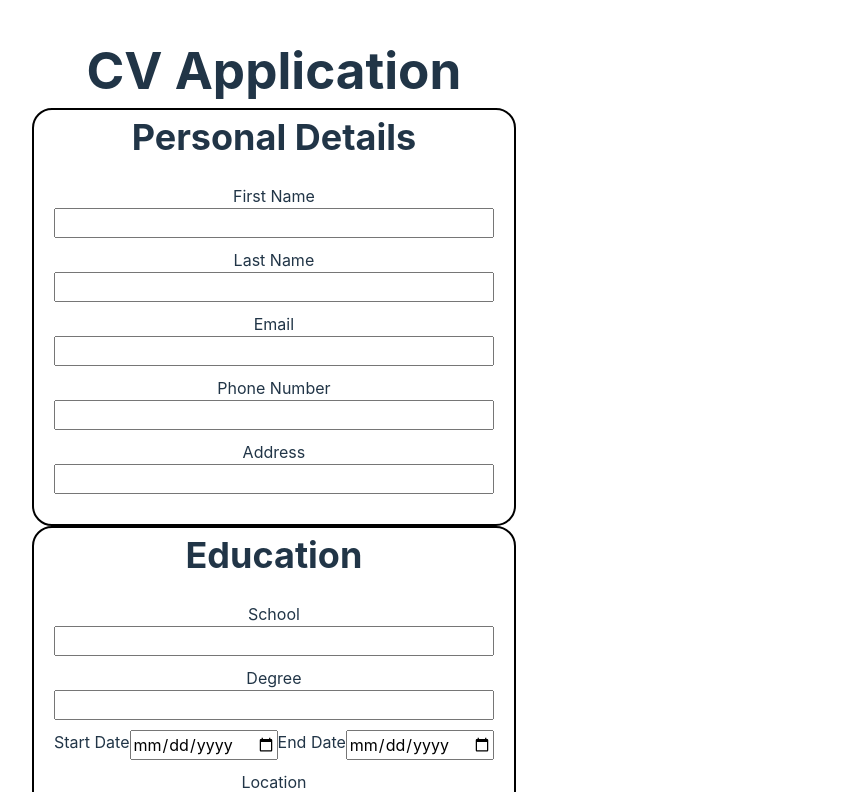
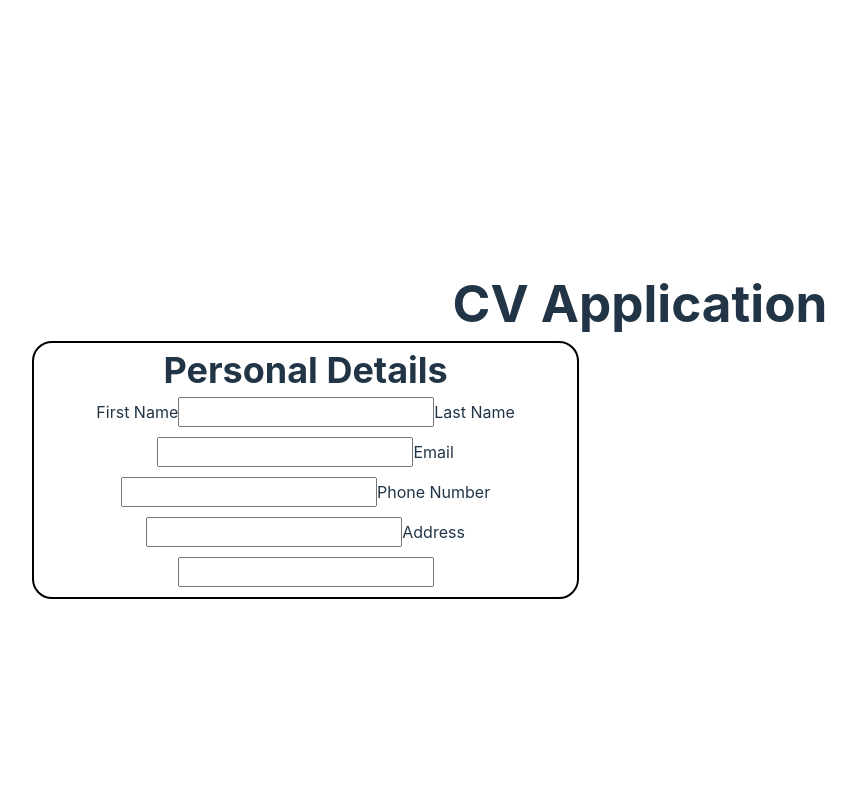
Before and after one commit to julianchso/odin-CV-application, a React (Vite) app: page / in a window 1280 px wide. Shown: the top 792 px of the page, without its empty margins (0-856 px from the left). Built offline with nearby package versions, Linux system fonts and the light colour scheme.

Commit message:
updated basic rendering of personal info

```diff
--- a/package.json
+++ b/package.json
@@ -10,6 +10,7 @@
     "preview": "vite preview"
   },
   "dependencies": {
+    "prop-types": "^15.8.1",
     "react": "^18.2.0",
     "react-dom": "^18.2.0",
     "uuid": "^9.0.1"
--- a/src/App.css
+++ b/src/App.css
@@ -88,3 +88,7 @@ h2 {
 .title {
   margin: 10px;
 }
+
+.inputWrapper {
+  max-width: 45%;
+}
--- a/src/App.jsx
+++ b/src/App.jsx
@@ -1,17 +1,38 @@
-// import { useState } from 'react';
+import { useState } from 'react';
 import './App.css';
-import PersonalInfo from './components/InfoPersonal';
-import EducationInfo from './components/InfoEducation';
-import ExperienceInfo from './components/InfoExperience';
+import InputPersonal from './components/InputPersonal';
+import InputEducation from './components/InputEducation';
+import InputExperience from './components/InputExperience';
+import OutputPersonal from './components/OutputPersonal';
 
 function App() {
+  const [input, setInput] = useState([]);
+
+  const onChange = (e) => {
+    const { name, value } = e.target;
+    console.log(`${name}: ${value}`);
+    setInput({
+      ...input,
+      [name]: value,
+    });
+  };
+
   return (
     <>
       <h1 className='title'>CV Application</h1>
-      <div>
-        <PersonalInfo></PersonalInfo>
-        <EducationInfo></EducationInfo>
-        <ExperienceInfo></ExperienceInfo>
+      <div className='inputWrapper'>
+        <div className='inputSection'>
+          <InputPersonal onChange={onChange}></InputPersonal>
+          {/* <InputEducation></InputEducation> */}
+          {/* <InputExperience></InputExperience> */}
+        </div>
+        <div className='outputSection'>
+          <OutputPersonal firstName={input.firstName}></OutputPersonal>
+          <OutputPersonal lastName={input.lastName}></OutputPersonal>
+          <OutputPersonal email={input.email}></OutputPersonal>
+          <OutputPersonal phoneNumber={input.phoneNumber}></OutputPersonal>
+          <OutputPersonal address={input.address}></OutputPersonal>
+        </div>
       </div>
     </>
   );
--- a/src/components/InfoExperience.jsx
+++ b/src/components/InputExperience.jsx
@@ -1,8 +1,8 @@
 import { useState } from 'react';
-import './info.css';
+import './input.css';
 import { v4 as uuidv4 } from 'uuid';
 
-function ExperienceInfo() {
+function InputExperience() {
   const [experience, setExperience] = useState([]);
   const [experienceList, setExperienceList] = useState([]);
 
@@ -56,4 +56,4 @@ function ExperienceInfo() {
   );
 }
 
-export default ExperienceInfo;
+export default InputExperience;
--- a/src/components/InfoPersonal.jsx
+++ b/src/components/InputPersonal.jsx
@@ -1,25 +1,13 @@
-import { useState } from 'react';
-import './info.css';
+// import { useState } from 'react';
+import './input.css';
+import PropTypes from 'prop-types';
 
-// parent component
-function PersonalInfo() {
-  const [input, setInput] = useState([]);
-
-  const onChange = (e) => {
-    const { name, value } = e.target;
-    console.log(`${name}: ${value}`);
-    setInput({
-      ...input,
-      [name]: value,
-    });
-  };
-  console.log(input);
-
+function InputPersonal({ onChange }) {
   return (
     <>
       <form onSubmit={(e) => e.preventDefault()}>
         <h2>Personal Details</h2>
-        <div className='personalInfoContainer'>
+        <div className='InputPersonalContainer'>
           <label htmlFor='firstName'>First Name</label>
           <input type='text' name='firstName' id='firstName' onChange={onChange} />
           <label htmlFor='lastName'>Last Name</label>
@@ -36,4 +24,8 @@ function PersonalInfo() {
   );
 }
 
-export default PersonalInfo;
+InputPersonal.propTypes = {
+  onChange: PropTypes.func,
+};
+
+export default InputPersonal;
--- /dev/null
+++ b/src/components/OutputPersonal.jsx
@@ -0,0 +1,33 @@
+import InputPersonal from './InputPersonal';
+import PropTypes from 'prop-types';
+import { useState } from 'react';
+import App from '../App';
+
+function OutputPersonal({ firstName, lastName, email, phoneNumber, address }) {
+  // console.log(value);
+
+  return (
+    <div className='personalInfo'>
+      <h1>
+        {firstName} {lastName}
+      </h1>
+      <div className='contactInfo'>
+        <div>
+          <span>{email}</span>
+        </div>
+        <div>
+          <span>{phoneNumber}</span>
+        </div>
+        <div>
+          <span>{address}</span>
+        </div>
+      </div>
+    </div>
+  );
+}
+
+OutputPersonal.propTypes = {
+  value: PropTypes.string,
+};
+
+export default OutputPersonal;
```
Also changed, not shown: src/components/InputEducation.jsx (renamed from src/components/InfoEducation.jsx, +4 -4 lines), src/components/input.css (renamed from src/components/info.css), 1 other file (tests, documents, lock files or other folders).
